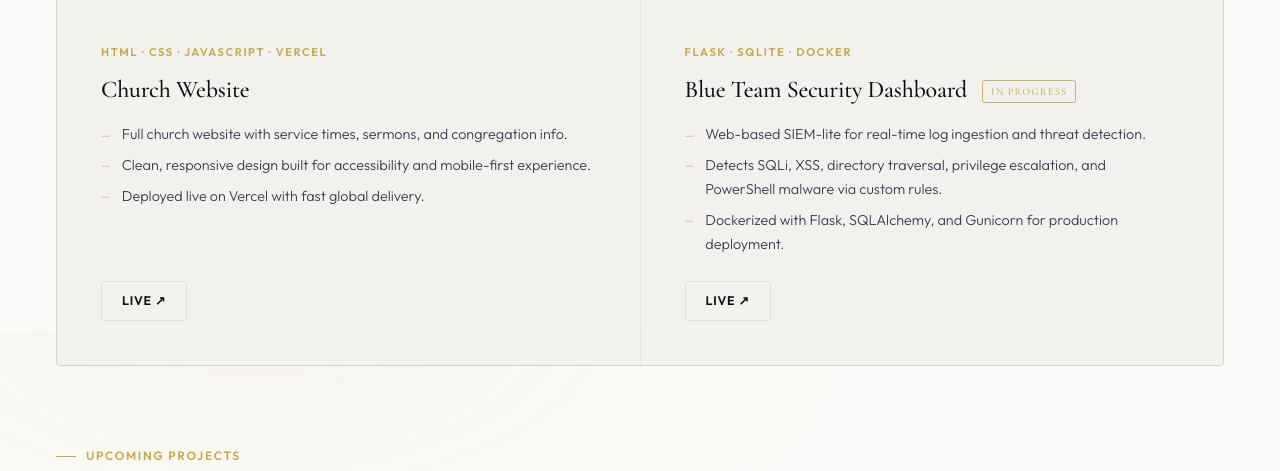
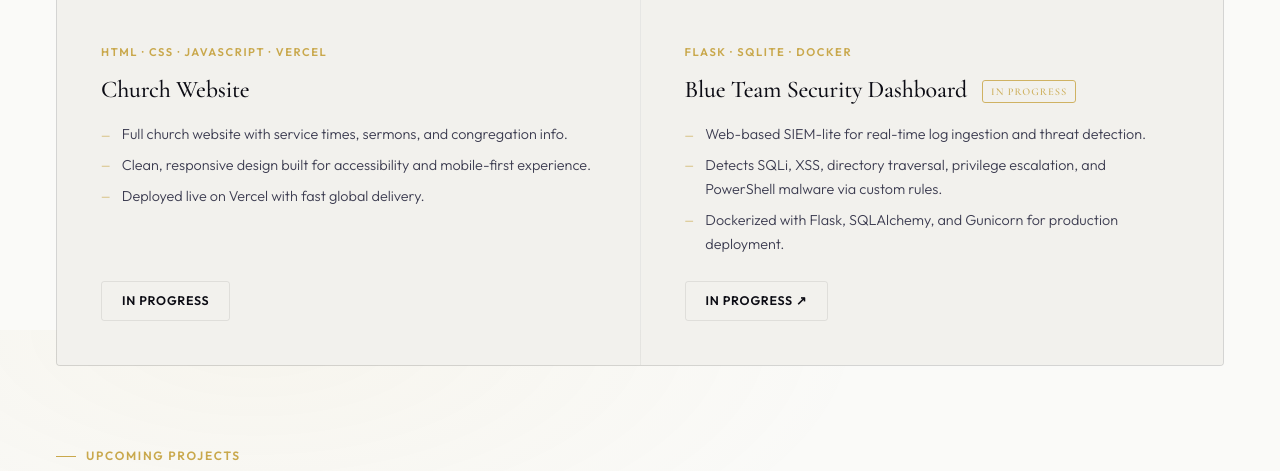
Before and after one commit to KarisaT/Portfolio, a Flask app: page /projects in a window 1280 px wide. Shown: the part 1270-1741 px from the top of the page. Run offline with Flask 3, Linux system fonts and the light colour scheme.

Commit message:
projects

```diff
--- a/templates/projects.html
+++ b/templates/projects.html
@@ -299,7 +299,7 @@
               <li>Deployed live on Vercel with fast global delivery.</li>
             </ul>
           </div>
-          <a href="https://thechurch-mauve.vercel.app" target="_blank" class="project-link">Live ↗</a>
+          <a href="https://thechurch-mauve.vercel.app" target="_blank" class="project-link">In Progress</a>
         </div>
         <div class="project-card">
           <div class="proj-left">
@@ -314,7 +314,7 @@
               <li>Dockerized with Flask, SQLAlchemy, and Gunicorn for production deployment.</li>
             </ul>
           </div>
-          <a href="https://blueteam-flax.vercel.app" target="_blank" class="project-link">Live ↗</a>
+          <a href="https://blueteam-flax.vercel.app" target="_blank" class="project-link">In Progress ↗</a>
         </div>
       </div>
     </div>
```
